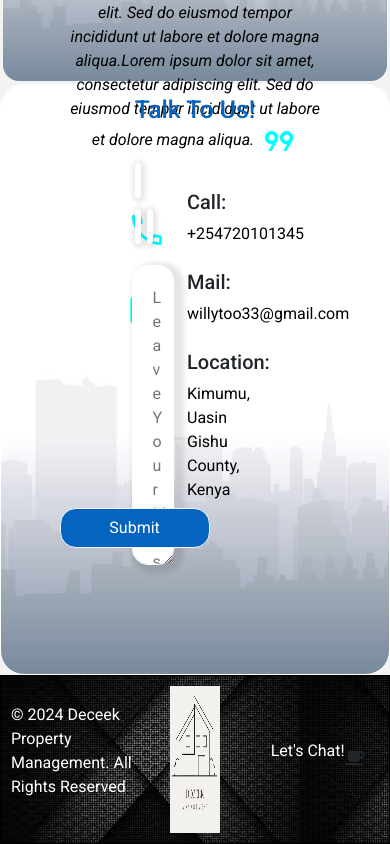
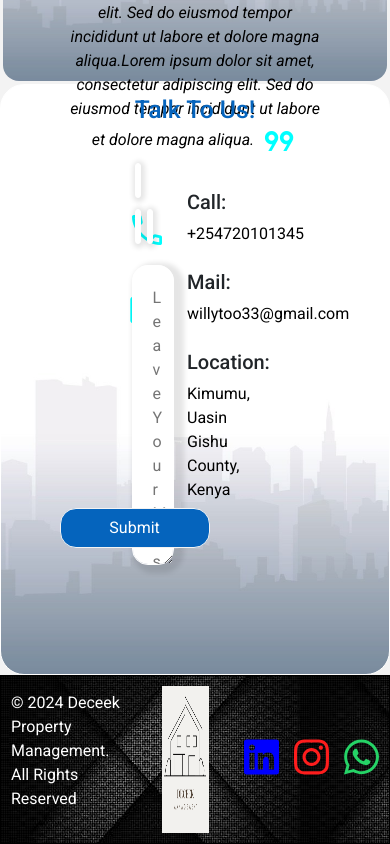
Before and after one commit to willytoo33/deceekRealtorManager, an Angular app: page / in a window 390 px wide. Shown: the part 4655-5499 px from the top of the page. Built offline with nearby package versions, Linux system fonts and the light colour scheme.

Commit message:
done till the footer, save for responsiveness

```diff
--- a/package.json
+++ b/package.json
@@ -23,7 +23,7 @@
     "@angular/ssr": "^18.0.4",
     "@fortawesome/angular-fontawesome": "^0.15.0",
     "@fortawesome/fontawesome-svg-core": "^6.6.0",
-    "@fortawesome/free-brands-svg-icons": "^6.5.2",
+    "@fortawesome/free-brands-svg-icons": "^6.6.0",
     "@fortawesome/free-regular-svg-icons": "^6.5.2",
     "@fortawesome/free-solid-svg-icons": "^6.6.0",
     "bootstrap": "^5.3.3",
--- a/src/app/footer/footer.component.css
+++ b/src/app/footer/footer.component.css
@@ -16,6 +16,15 @@ p {
     display: flex;
     justify-content: center;
     align-items: center;
+    gap: 15px;
+}
+.chatbox-container div:hover {
+    cursor: pointer;
+    font-size: 50px;
+    transition: 1.1s ease-in-out;
+}
+.logo-image:hover {
+    cursor: pointer;
 }
 .logo-image {
     width: 40%;
--- a/src/app/footer/footer.component.html
+++ b/src/app/footer/footer.component.html
@@ -8,10 +8,18 @@
     </div>
 
     <div class="chatbox-container">
-        <p>Let's Chat!</p>
+        <!-- <p>Let's Chat!</p> -->
         <div>
-            <fa-icon [icon]="faCoffee"></fa-icon>
+            <fa-icon [icon]="faLinkedin" style="color: blue; font-size: 40px;"></fa-icon>
+            <a href=""></a>
         </div>
+        <div>
+            <fa-icon [icon]="faInstagram" style="color: #FD1D1D; font-size: 40px;"></fa-icon>
+        </div>
+        <div>
+            <fa-icon [icon]="faWhatsapp" style="color: #25D366; font-size: 40px;"></fa-icon>
+        </div>
+
     </div>
 
 </div>
--- a/src/app/footer/footer.component.ts
+++ b/src/app/footer/footer.component.ts
@@ -1,6 +1,7 @@
 import { Component } from '@angular/core';
 import { FontAwesomeModule } from '@fortawesome/angular-fontawesome'
 import { faCoffee } from '@fortawesome/free-solid-svg-icons';
+import { faLinkedin, faInstagram, faWhatsapp } from '@fortawesome/free-brands-svg-icons'
 
 @Component({
   selector: 'app-footer',
@@ -13,6 +14,10 @@ export class FooterComponent {
   year: number = new Date().getFullYear();
   company: string = 'Deceek Property Management'
 
-  faCoffee = faCoffee
+  faCoffee = faCoffee;
+  faLinkedin = faLinkedin
+  faInstagram = faInstagram
+  faWhatsapp = faWhatsapp
+
 
 }
```
Also changed, not shown: 1 other file (tests, documents, lock files or other folders).
